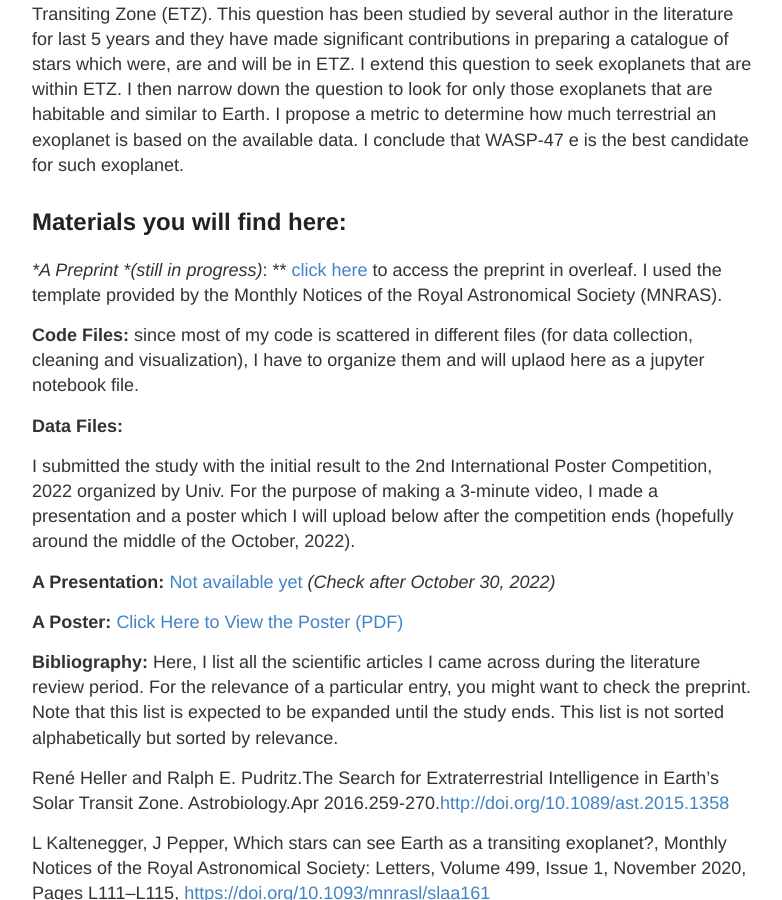
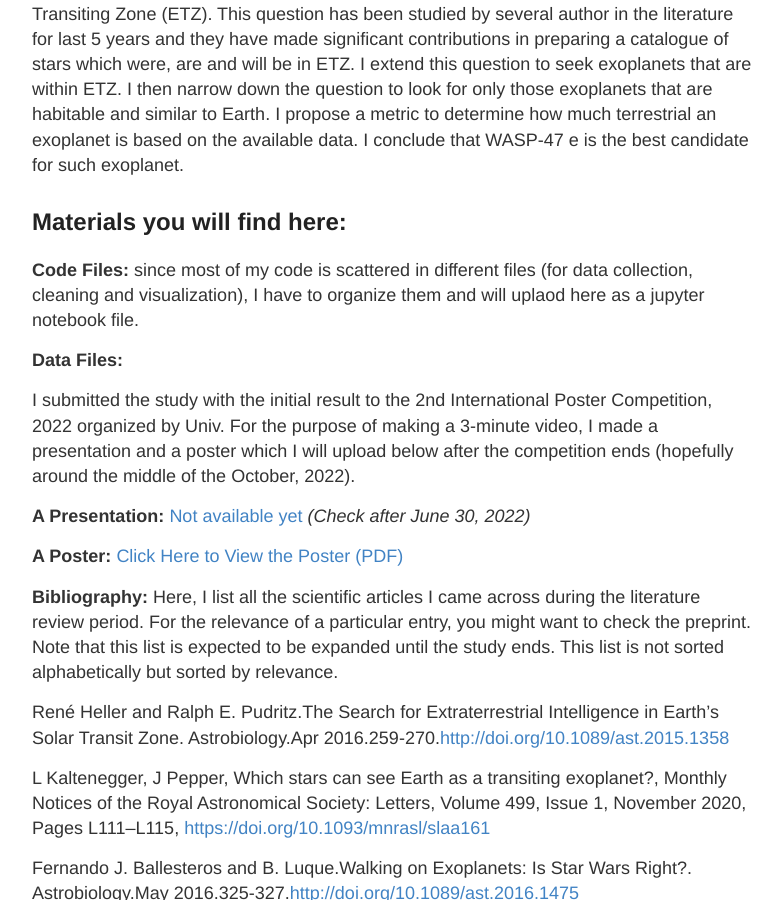
Before and after one commit to AbdulMuhaymin/abdulmuhaymin.github.io, a Jekyll site: the page built from _posts/2022-9-18-ETZ.md, in a window 1280 px wide and 900 px high, scrolled down 803 px. Shown: the whole window, without its empty margins (248-1030 px from the left). Built offline with Jekyll 4.4.1, drawn with Linux system fonts in a browser that asks for light colours; nearby versions of some CDN libraries; comment, search, counter and statistics services are not loaded.

Commit message:
Update 2022-9-18-ETZ.md

```diff
--- a/_posts/2022-9-18-ETZ.md
+++ b/_posts/2022-9-18-ETZ.md
@@ -19,15 +19,13 @@
 
 ## Materials you will find here:
 
-**A Preprint *(still in progress)*: ** [click here](https://www.overleaf.com/read/jgmqvzdxfnjk) to access the preprint in overleaf. I used the template provided by the Monthly Notices of the Royal Astronomical Society (MNRAS).
-
 **Code Files:** since most of my code is scattered in different files (for data collection, cleaning and visualization), I have to organize them and will uplaod here as a jupyter notebook file.
 
 **Data Files:**
 
 I submitted the study with the initial result to the 2nd International Poster Competition, 2022 organized by Univ. For the purpose of making a 3-minute video, I made a presentation and a poster which I will upload below after the competition ends (hopefully around the middle of the October, 2022).
 
-**A Presentation:** [Not available yet](#) *(Check after October 30, 2022)*
+**A Presentation:** [Not available yet](#) *(Check after June 30, 2022)*
 
 **A Poster:** [Click Here to View the Poster (PDF)](https://drive.google.com/file/d/17_yo5_QgbUsx6O7w-SKdgVJbZiuHUcJY/view?usp=sharing)
 
```
